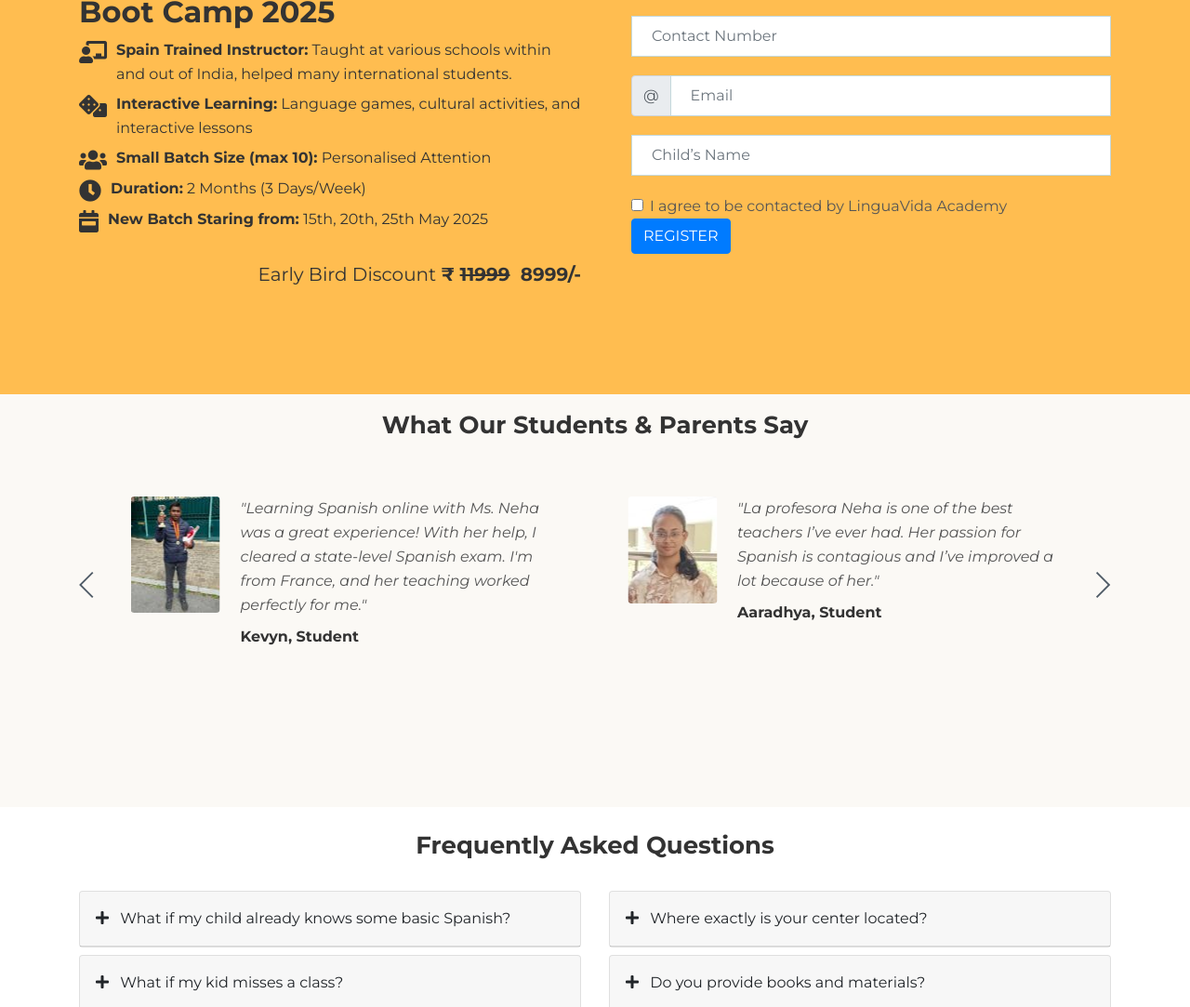
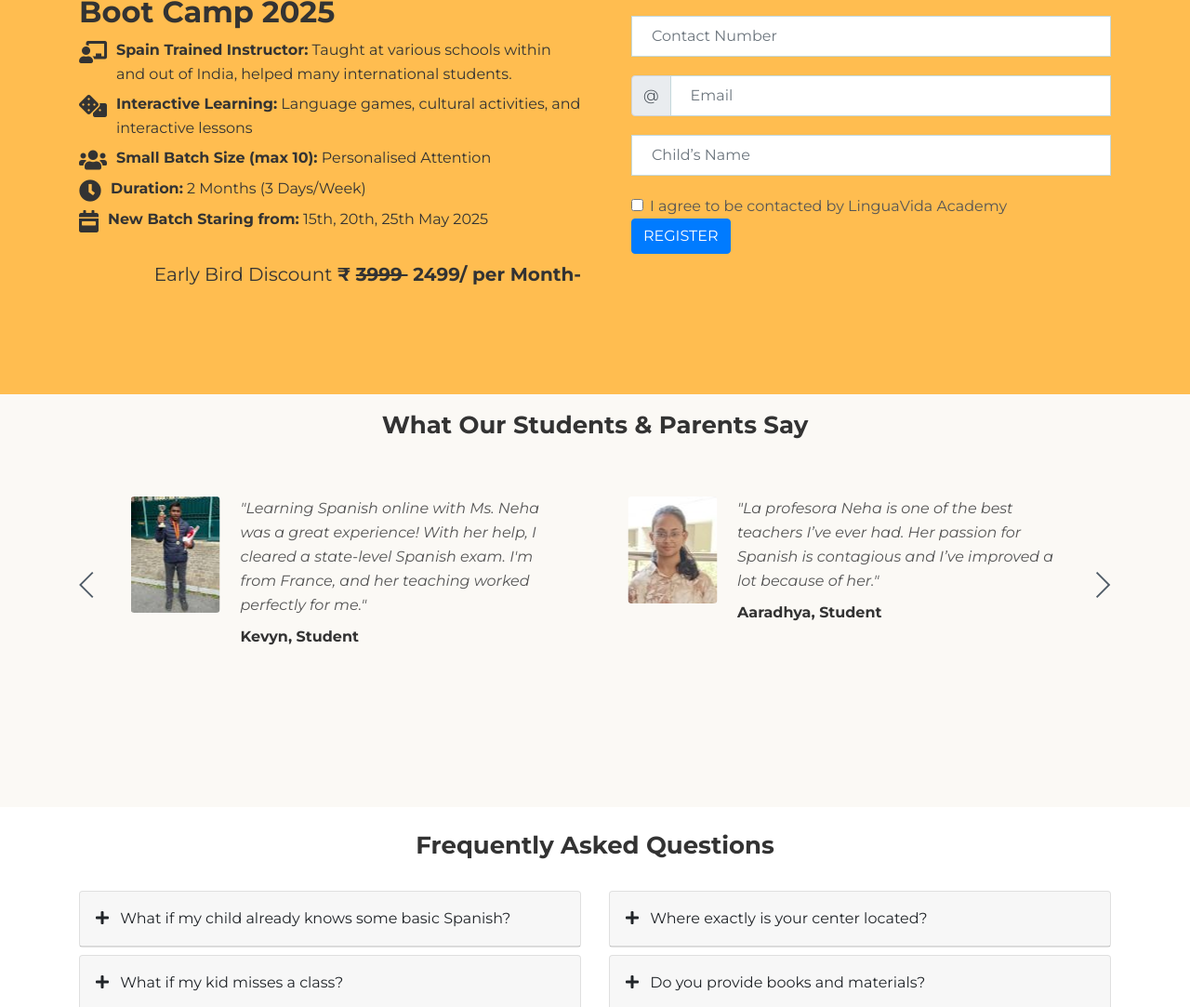
Before and after one commit to TARS-Coder/spanish-bootcamp-site, a plain HTML site: page index.html in a window 1280 px wide. Shown: the part 2203-3286 px from the top of the page at 93% size. Drawn offline with Linux system fonts and the light colour scheme.

Commit message:
price update

```diff
--- a/index.html
+++ b/index.html
@@ -377,7 +377,7 @@
             <li class="media"><i class="fas fa-users"></i><div class="media-body"><strong>Small Batch Size (max 10):</strong> Personalised Attention</div></li>
             <li class="media"><i class="fas fa-clock"></i><div class="media-body"><strong>Duration:</strong> 2 Months (3 Days/Week)</div></li>
             <li class="media"><i class="fas fa-calendar-week"></i></i><div class="media-body"><strong>New Batch Staring from:</strong> 15th, 20th, 25th May 2025</div></li><br/>
-            <li class="media" style="text-align: right;font-size: 1.25rem;"><div class="media-body">Early Bird Discount <strong>₹ <s>11999</s> &nbsp;8999/- </strong></div></li>          </ul>
+            <li class="media" style="text-align: right;font-size: 1.25rem;"><div class="media-body">Early Bird Discount <strong>₹ <s style="text-decoration-thickness: 2px;"> 3999 </s> &nbsp;2499/ per Month- </strong></div></li>          </ul>
         </div>
         <div class="col-lg-6">
             <form id="registrationForm" class="needs-validation" novalidate action="https://formspree.io/f/xyzwzono" method="post">
```
Also changed, not shown: images/B-W_logo.png (added), images/logo-2.png (added), images/logo.png, images/logo.svg (deleted).
